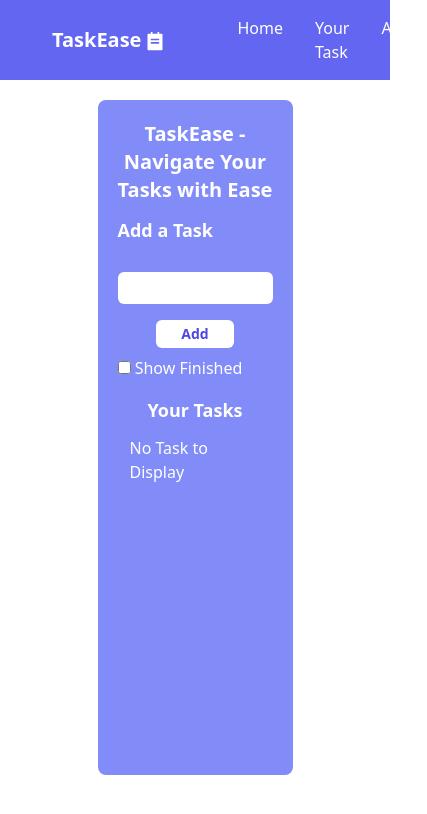
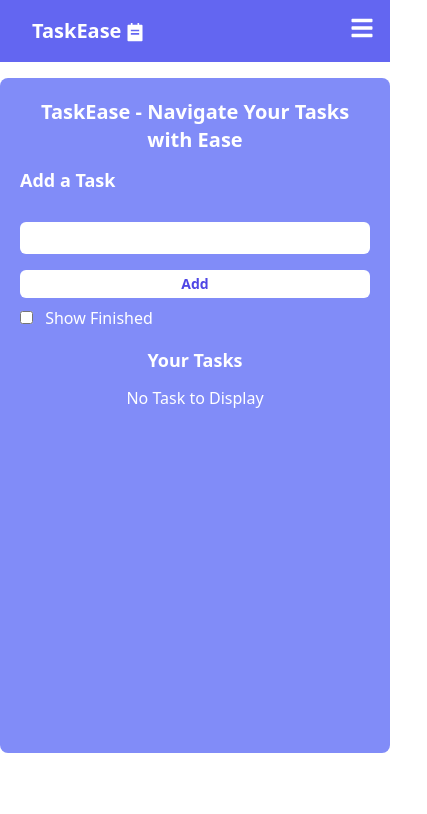
Before and after one commit to AliSherNadeem/To-Do-App-in-React-JS, a React (Vite) app: page / in a window 390 px wide. Shown: the top 814 px of the page, 427 px wide, since content can reach past the window. Built offline with nearby package versions, Linux system fonts and the light colour scheme.

Commit message:
make responsive

```diff
--- a/src/App.jsx
+++ b/src/App.jsx
@@ -64,7 +64,7 @@ function App() {
   return (
     <>
       <Navbar />
-      <div className="container mx-auto my-5 rounded-lg p-5 bg-indigo-400 text-white min-h-[80vh] w-1/2">
+      <div className="container mx-auto lg:my-5 rounded-lg p-5 bg-indigo-400 text-white min-h-[80vh] w-full lg:w-1/2 m-4 lg:m-auto">
         <h1 className="font-bold text-center text-xl">
           TaskEase - Navigate Your Tasks with Ease
         </h1>
@@ -79,7 +79,7 @@ function App() {
           <button
             onClick={handleAdd}
             disabled={todo.length < 3}
-            className="bg-indigo-500 text-white hover:bg-indigo-600 disabled:bg-white disabled:text-indigo-600 p-2 py-1 text-sm font-bold rounded-md mb-2 w-1/2 m-auto"
+            className="bg-indigo-500 text-white hover:bg-indigo-600 disabled:bg-white disabled:text-indigo-600 p-2 py-1 text-sm font-bold rounded-md mb-2 w-full lg:w-1/2 m-auto"
           >
             Add
           </button>
@@ -88,9 +88,10 @@ function App() {
           onChange={toggleFinished}
           type="checkbox"
           checked={showFinished}
+          className="mr-2"
         />{" "}
-        Show Finished
-        <h2 className="text-lg font-bold mt-4 text-center ">Your Tasks</h2>
+        <label>Show Finished</label>
+        <h2 className="text-lg font-bold mt-4 text-center">Your Tasks</h2>
         <div className="todos flex flex-col items-center">
           {todos.length === 0 && <div className="m-3">No Task to Display</div>}
           {todos
@@ -98,9 +99,9 @@ function App() {
             .map((items) => (
               <div
                 key={items.id}
-                className="todo flex justify-between w-1/2 my-4"
+                className="todo flex flex-col lg:flex-row justify-between w-full lg:w-1/2 my-4"
               >
-                <div className="flex gap-4">
+                <div className="flex gap-4 items-center">
                   <input
                     name={items.id}
                     onChange={() => handleCheckbox(items.id)}
@@ -111,7 +112,7 @@ function App() {
                     {items.todo}
                   </div>
                 </div>
-                <div className="buttons flex h-full ml-5">
+                <div className="buttons flex h-full mt-2 lg:mt-0 ml-0 lg:ml-5">
                   <button
                     onClick={() => handleEdit(items.id)}
                     className="bg-white text-indigo-600 hover:bg-indigo-600 hover:text-white p-2 py-1 text-sm font-bold rounded-md mx-1"
--- a/src/components/Navbar.jsx
+++ b/src/components/Navbar.jsx
@@ -1,18 +1,35 @@
-import React from "react";
+import React, { useState } from "react";
 import { RiTodoFill } from "react-icons/ri";
+import { FaBars } from "react-icons/fa";
+import { AiOutlineClose } from "react-icons/ai";
 
 const Navbar = () => {
+  const [isOpen, setIsOpen] = useState(false);
+
+  const toggleMenu = () => {
+    setIsOpen(!isOpen);
+  };
+
   return (
     <>
-      <nav className="flex justify-between p-4 bg-indigo-500 text-white ">
+      <nav className="flex justify-between p-4 bg-indigo-500 text-white items-center">
         <div className="logo flex items-center">
-          <span className="font-bold text-xl flex items-center mx-9">
+          <span className="font-bold text-xl flex items-center mx-4 lg:mx-9">
             TaskEase
             <RiTodoFill className="ml-1 mt-1" />
           </span>
         </div>
-        <ul className="flex gap-8 mx-9">
-          <li className="cursor-pointer hover:font-bold  transition-all">
+        <div className="lg:hidden">
+          <button onClick={toggleMenu}>
+            {isOpen ? <AiOutlineClose size={24} /> : <FaBars size={24} />}
+          </button>
+        </div>
+        <ul
+          className={`${
+            isOpen ? "flex" : "hidden"
+          } flex-col lg:flex lg:flex-row gap-4 lg:gap-8 mx-4 lg:mx-9 lg:items-center`}
+        >
+          <li className="cursor-pointer hover:font-bold transition-all">
             Home
           </li>
           <li className="cursor-pointer hover:font-bold transition-all">
```
